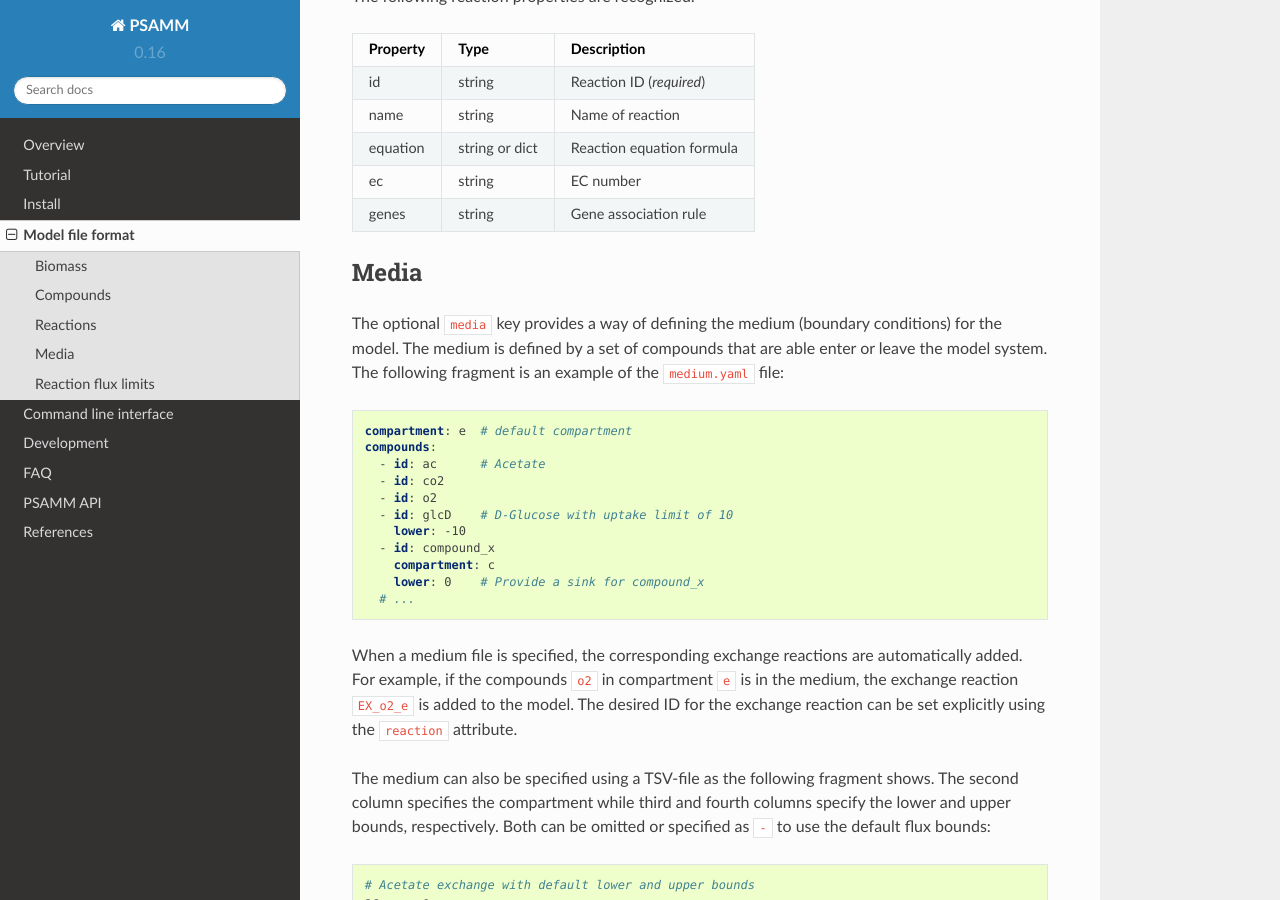
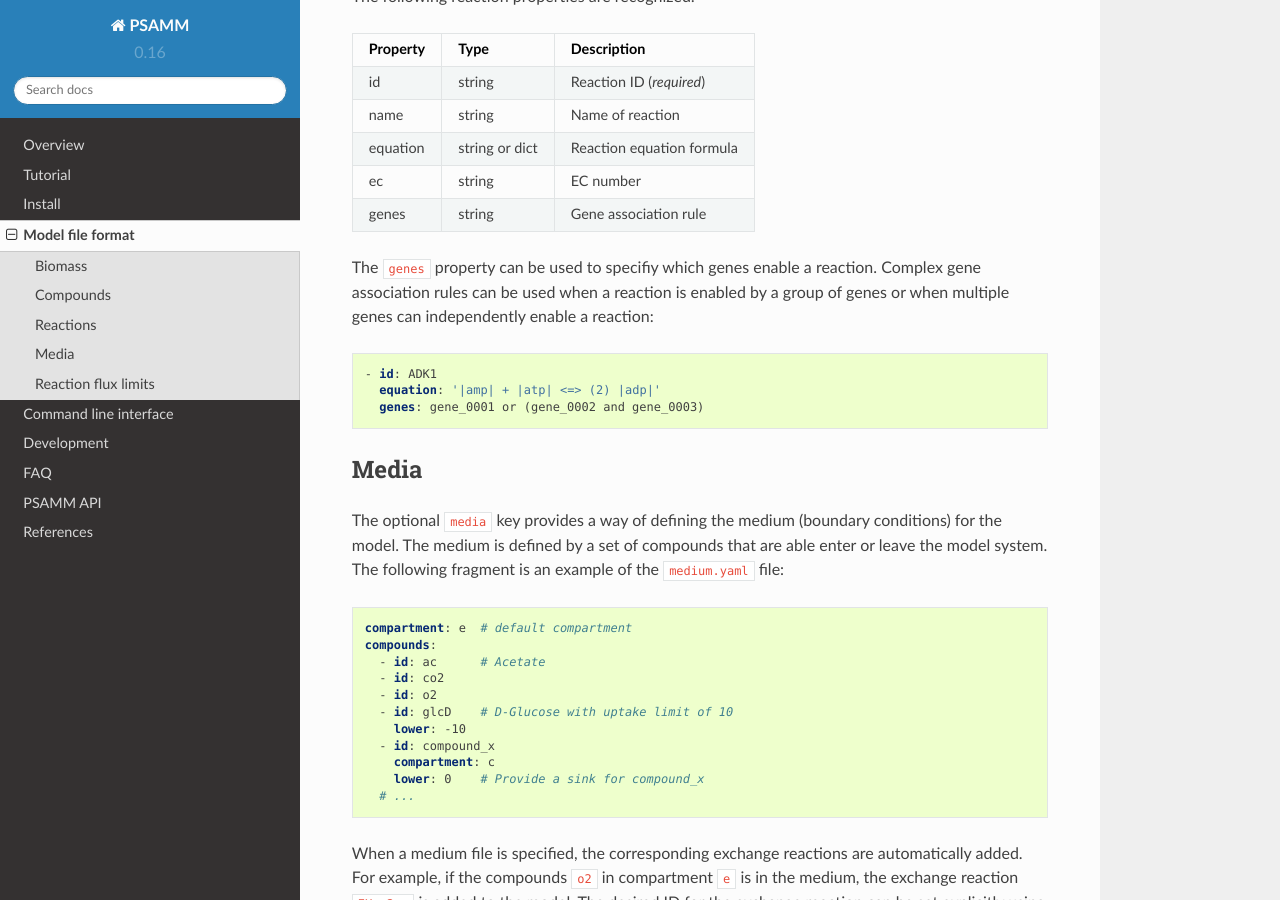
Before and after one commit to zhanglab/psamm, a Sphinx documentation site: the page built from docs/file_format.rst, in a window 1280 px wide and 900 px high, scrolled down 2425 px. Built offline with Sphinx 7.4.7 and the Read the Docs theme 2.0.0, drawn with Linux system fonts in a browser that asks for light colours; the version number is read from the project's files by our own code.

Commit message:
docs: Add file format documentation for genes property

```diff
--- a/docs/file_format.rst
+++ b/docs/file_format.rst
@@ -133,6 +133,16 @@ ec        string           EC number
 genes     string           Gene association rule
 ========  ===============  ==========================================
 
+The ``genes`` property can be used to specifiy which genes enable a reaction.
+Complex gene association rules can be used when a reaction is enabled by a
+group of genes or when multiple genes can independently enable a reaction:
+
+.. code-block:: yaml
+
+    - id: ADK1
+      equation: '|amp| + |atp| <=> (2) |adp|'
+      genes: gene_0001 or (gene_0002 and gene_0003)
+
 Media
 -----
 
```
